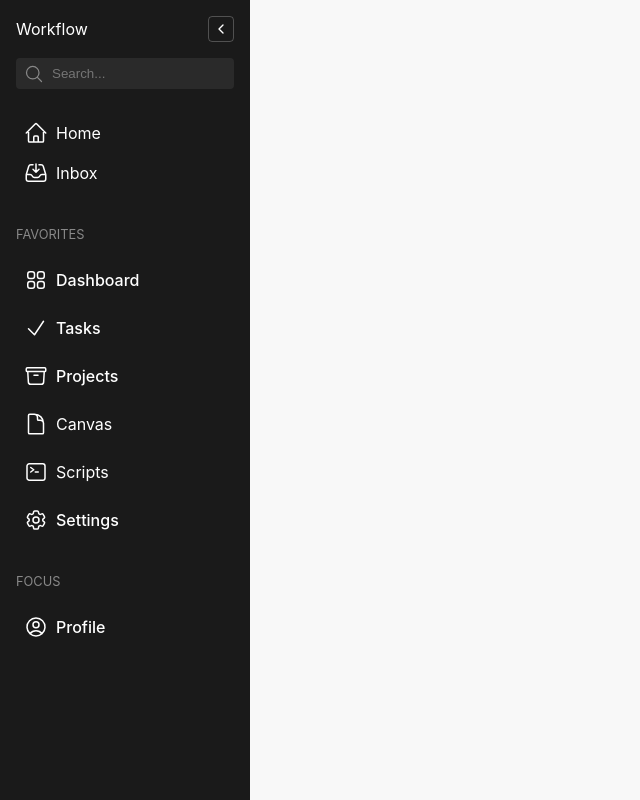
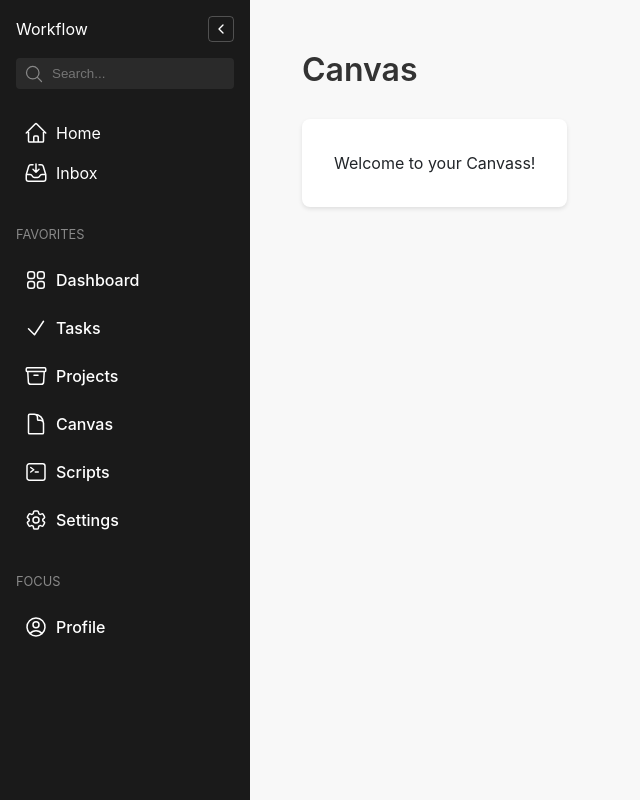
Before and after one commit to EXDEICIDA/WorkFlow-App, a React (Vite) app in the folder workflow-app/: page /canvas in a window 1280 px wide. Shown: the whole page, without its empty margins (0-640 px from the left). Built offline with nearby package versions, Linux system fonts and the light colour scheme.

Commit message:
Add Canvas and Scripts pages with navigation links

```diff
--- a/workflow-app/src/App.jsx
+++ b/workflow-app/src/App.jsx
@@ -5,6 +5,8 @@ import ProjectsPage from "./Pages/ProjectsPage";
 import TasksPage from "./Pages/TasksPage";
 import SettingsPage from "./Pages/SettingsPage";
 import ProfilePage from "./Pages/ProfilePage";
+import CanvasPage from "./Pages/CanvasPage";
+import ScriptsPage from "./Pages/ScriptsPage";
 import "./App.css";
 
 function App() {
@@ -16,6 +18,8 @@ function App() {
           <Routes>
             <Route path="/dashboard" element={<DashboardPage />} />
             <Route path="/projects" element={<ProjectsPage />} />
+            <Route path="/canvas" element={<CanvasPage />} />
+            <Route path="/scripts" element={<ScriptsPage />} />
             <Route path="/tasks" element={<TasksPage />} />
             <Route path="/settings" element={<SettingsPage />} />
             <Route path="/profile" element={<ProfilePage />} />
--- a/workflow-app/src/Components/Sidebar.jsx
+++ b/workflow-app/src/Components/Sidebar.jsx
@@ -149,7 +149,7 @@ const Sidebar = () => {
 
           {!isCollapsed && <span>Projects</span>}
         </Link>
-        <div className="nav-item">
+        <Link to="/canvas" className="nav-item">
           <svg
             width="24"
             height="24"
@@ -167,8 +167,8 @@ const Sidebar = () => {
             />
           </svg>
           {!isCollapsed && <span>Canvas</span>}
-        </div>
-        <div className="nav-item">
+        </Link>
+        <Link to="/scripts" className="nav-item">
           <svg
             width="24"
             height="24"
@@ -186,7 +186,7 @@ const Sidebar = () => {
             />
           </svg>
           {!isCollapsed && <span>Scripts</span>}
-        </div>
+        </Link>
         <Link to="/settings" className="nav-item">
           <svg
             width="24"
--- /dev/null
+++ b/workflow-app/src/Pages/CanvasPage.css
@@ -0,0 +1,23 @@
+.canvas-container {
+  padding: 2rem;
+  width: 100%;
+  height: 100%;
+  overflow-y: auto;
+}
+
+.canvas-header {
+  margin-bottom: 2rem;
+}
+
+.canvas-header h1 {
+  font-size: 2rem;
+  font-weight: 600;
+  color: #333;
+}
+
+.canvas-content {
+  background: white;
+  padding: 2rem;
+  border-radius: 8px;
+  box-shadow: 0 2px 4px rgba(0, 0, 0, 0.1);
+}
--- a/workflow-app/src/Pages/CanvasPage.jsx
+++ b/workflow-app/src/Pages/CanvasPage.jsx
@@ -0,0 +1,14 @@
+import "./CanvasPage.css";
+const CanvasPage = () => {
+  return (
+    <div className="canvas-container">
+      <div className="canvas-header">
+        <h1>Canvas</h1>
+      </div>
+      <div className="canvas-content">
+        <p>Welcome to your Canvass!</p>
+      </div>
+    </div>
+  );
+};
+export default CanvasPage;
--- /dev/null
+++ b/workflow-app/src/Pages/ScriptsPage.css
@@ -0,0 +1,23 @@
+.scripts-container {
+  padding: 2rem;
+  width: 100%;
+  height: 100%;
+  overflow-y: auto;
+}
+
+.scripts-header {
+  margin-bottom: 2rem;
+}
+
+.scripts-header h1 {
+  font-size: 2rem;
+  font-weight: 600;
+  color: #333;
+}
+
+.scripts-content {
+  background: white;
+  padding: 2rem;
+  border-radius: 8px;
+  box-shadow: 0 2px 4px rgba(0, 0, 0, 0.1);
+}
--- /dev/null
+++ b/workflow-app/src/Pages/ScriptsPage.jsx
@@ -0,0 +1,15 @@
+import "./ScriptsPage.css";
+
+const ScriptsPage = () => {
+  return (
+    <div className="scripts-container">
+      <div className="scripts-header">
+        <h1>Scripts</h1>
+      </div>
+      <div className="scripts-content">
+        <p>Welcome to your Scripts!</p>
+      </div>
+    </div>
+  );
+};
+export default ScriptsPage;
```
